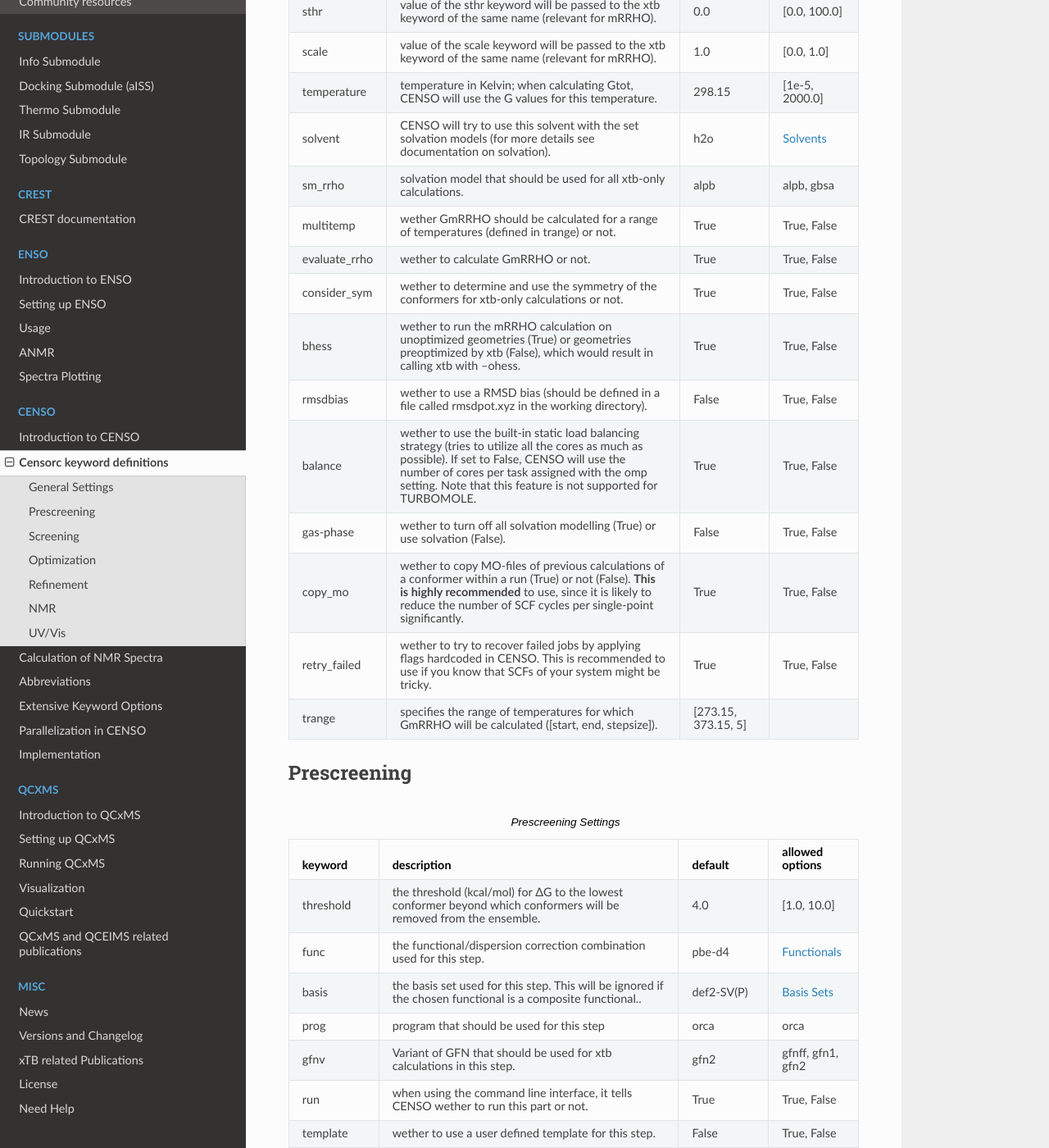
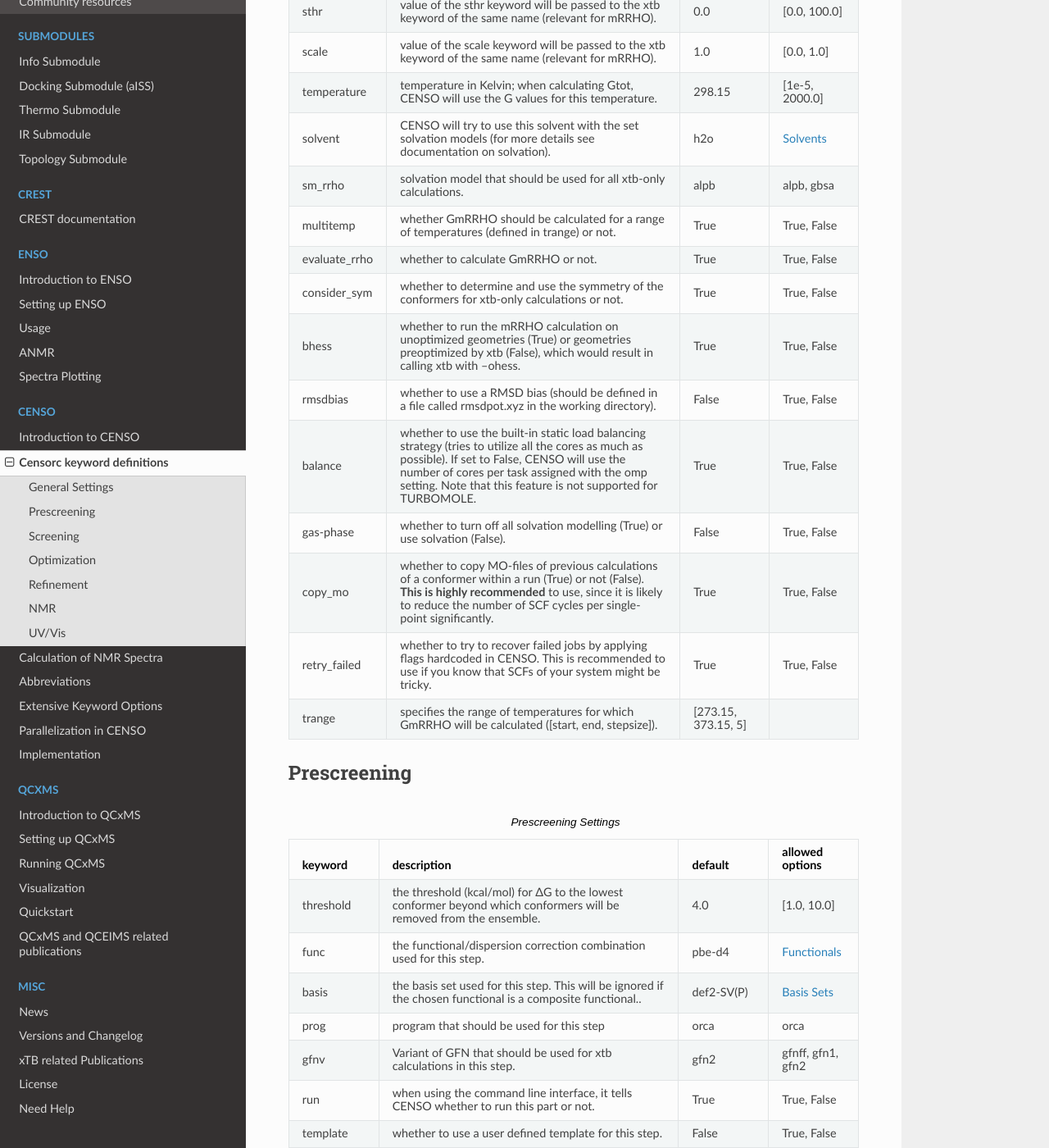
Before and after one commit to grimme-lab/xtb_docs, a Sphinx documentation site: the page built from source/CENSO_docs/censorc.rst, in a window 1280 px wide and 1400 px high, scrolled down 1052 px. Shown: the whole window at 82% size. Built offline with Sphinx 7.4.7 and the Read the Docs theme 3.1.0, drawn with Linux system fonts in a browser that asks for light colours; some of the changed text lies outside the part shown.

Commit message:
some keywords for nmr added

```diff
--- a/source/CENSO_docs/censorc.rst
+++ b/source/CENSO_docs/censorc.rst
@@ -61,39 +61,39 @@
       - alpb
       - alpb, gbsa
     * - multitemp
-      - wether GmRRHO should be calculated for a range of temperatures (defined in trange) or not.
+      - whether GmRRHO should be calculated for a range of temperatures (defined in trange) or not.
       - True
       - True, False
     * - evaluate_rrho
-      - wether to calculate GmRRHO or not.
+      - whether to calculate GmRRHO or not.
       - True
       - True, False
     * - consider_sym
-      - wether to determine and use the symmetry of the conformers for xtb-only calculations or not.
+      - whether to determine and use the symmetry of the conformers for xtb-only calculations or not.
       - True
       - True, False
     * - bhess
-      - wether to run the mRRHO calculation on unoptimized geometries (True) or geometries preoptimized by xtb (False), which would result in calling xtb with --ohess.
+      - whether to run the mRRHO calculation on unoptimized geometries (True) or geometries preoptimized by xtb (False), which would result in calling xtb with --ohess.
       - True
       - True, False
     * - rmsdbias
-      - wether to use a RMSD bias (should be defined in a file called rmsdpot.xyz in the working directory).
+      - whether to use a RMSD bias (should be defined in a file called rmsdpot.xyz in the working directory).
       - False
       - True, False
     * - balance
-      - wether to use the built-in static load balancing strategy (tries to utilize all the cores as much as possible). If set to False, CENSO will use the number of cores per task assigned with the omp setting. Note that this feature is not supported for TURBOMOLE.
+      - whether to use the built-in static load balancing strategy (tries to utilize all the cores as much as possible). If set to False, CENSO will use the number of cores per task assigned with the omp setting. Note that this feature is not supported for TURBOMOLE.
       - True
       - True, False
     * - gas-phase
-      - wether to turn off all solvation modelling (True) or use solvation (False).
+      - whether to turn off all solvation modelling (True) or use solvation (False).
       - False
       - True, False
     * - copy_mo
-      - wether to copy MO-files of previous calculations of a conformer within a run (True) or not (False). **This is highly recommended** to use, since it is likely to reduce the number of SCF cycles per single-point significantly.
+      - whether to copy MO-files of previous calculations of a conformer within a run (True) or not (False). **This is highly recommended** to use, since it is likely to reduce the number of SCF cycles per single-point significantly.
       - True
       - True, False
     * - retry_failed
-      - wether to try to recover failed jobs by applying flags hardcoded in CENSO. This is recommended to use if you know that SCFs of your system might be tricky.
+      - whether to try to recover failed jobs by applying flags hardcoded in CENSO. This is recommended to use if you know that SCFs of your system might be tricky.
       - True
       - True, False
     * - trange
@@ -134,11 +134,11 @@
       - gfn2
       - gfnff, gfn1, gfn2
     * - run
-      - when using the command line interface, it tells CENSO wether to run this part or not.
+      - when using the command line interface, it tells CENSO whether to run this part or not.
       - True
       - True, False
     * - template
-      - wether to use a user defined template for this step.
+      - whether to use a user defined template for this step.
       - False
       - True, False
 
@@ -179,15 +179,15 @@
       - gfn2
       - gfnff, gfn1, gfn2
     * - run
-      - when using the command line interface, it tells CENSO wether to run this part or not.
+      - when using the command line interface, it tells CENSO whether to run this part or not.
       - True
       - True, False
     * - template
-      - wether to use a user defined template for this step.
+      - whether to use a user defined template for this step.
       - False
       - True, False
     * - implicit
-      - wether to calculate the solvation contribution to Gtot implicitely (True) or not (False). If set to True, only one single-point needs to be calculated in this step.
+      - whether to calculate the solvation contribution to Gtot implicitely (True) or not (False). If set to True, only one single-point needs to be calculated in this step.
       - True
       - True, False
 
@@ -248,23 +248,23 @@
       - normal
       - crude, sloppy, loose, lax, normal, tight, vtight, extreme
     * - run
-      - when using the command line interface, it tells CENSO wether to run this part or not.
+      - when using the command line interface, it tells CENSO whether to run this part or not.
       - True
       - True, False
     * - template
-      - wether to use a user defined template for this step.
+      - whether to use a user defined template for this step.
       - False
       - True, False
     * - macrocycles
-      - wether to use macrocycle optimization (True) or not.
+      - whether to use macrocycle optimization (True) or not.
       - True
       - True, False
     * - crestcheck
-      - wether to use CREST every macrocycle to check the ensemble for rotamers or not.
+      - whether to use CREST every macrocycle to check the ensemble for rotamers or not.
       - False
       - True, False
     * - constrain
-      - wether to use ``xtb`` constraints for the geometry optimization or not. The constraints should be provided as a file ``constraints.xtb`` in the working directory.
+      - whether to use ``xtb`` constraints for the geometry optimization or not. The constraints should be provided as a file ``constraints.xtb`` in the working directory.
       - False
       - True, False
 
@@ -305,15 +305,15 @@
       - gfn2
       - gfnff, gfn1, gfn2
     * - run
-      - when using the command line interface, it tells CENSO wether to run this part or not.
+      - when using the command line interface, it tells CENSO whether to run this part or not.
       - True
       - True, False
     * - template
-      - wether to use a user defined template for this step.
+      - whether to use a user defined template for this step.
       - False
       - True, False
     * - implicit
-      - wether to calculate the solvation contribution to Gtot implicitely (True) or not (False). If set to True, only one single-point needs to be calculated in this step.
+      - whether to calculate the solvation contribution to Gtot implicitely (True) or not (False). If set to True, only one single-point needs to be calculated in this step.
       - True
       - True, False
 
@@ -366,39 +366,43 @@
       - smd
       - smd, cpcm
     * - run
-      - when using the command line interface, it tells CENSO wether to run this part or not.
+      - when using the command line interface, it tells CENSO whether to run this part or not.
       - False
       - True, False
     * - template
-      - wether to use a user defined template for this step.
+      - whether to use a user defined template for this step.
       - False
       - True, False
     * - couplings
-      - wether to compute the coupling constants.
+      - whether to compute the coupling constants.
       - True
       - True, False
     * - shieldings
-      - wether to compute the shieldings.
+      - whether to compute the shieldings.
       - True
-      - True, False.
+      - True, False
+    * - fc_only
+      - whether to calculate only the Fermi-Contact term for spin-spin couplings.
+      - True
+      - True, False
     * - h_active
-      - wether to calculate NMR parameters for Protium.
+      - whether to calculate NMR parameters for Protium.
       - True
       - True, False
     * - c_active
-      - wether to calculate NMR parameters for 13C.
+      - whether to calculate NMR parameters for 13C.
       - True
       - True, False
     * - f_active
-      - wether to calculate NMR parameters for 19F.
+      - whether to calculate NMR parameters for 19F.
       - False
       - True, False
     * - si_active
-      - wether to calculate NMR parameters for 29Si.
+      - whether to calculate NMR parameters for 29Si.
       - False
       - True, False
     * - p_active
-      - wether to calculate NMR parameters for 31P.
+      - whether to calculate NMR parameters for 31P.
       - False
       - True, False
 
@@ -435,10 +439,10 @@
       - smd
       - smd, cpcm
     * - run
-      - when using the command line interface, it tells CENSO wether to run this part or not.
+      - when using the command line interface, it tells CENSO whether to run this part or not.
       - False
       - True, False
     * - template
-      - wether to use a user defined template for this step.
+      - whether to use a user defined template for this step.
       - False
       - True, False
```
Also changed, not shown: other parts of source/CENSO_docs/censorc.rst (+1 -1 lines).
